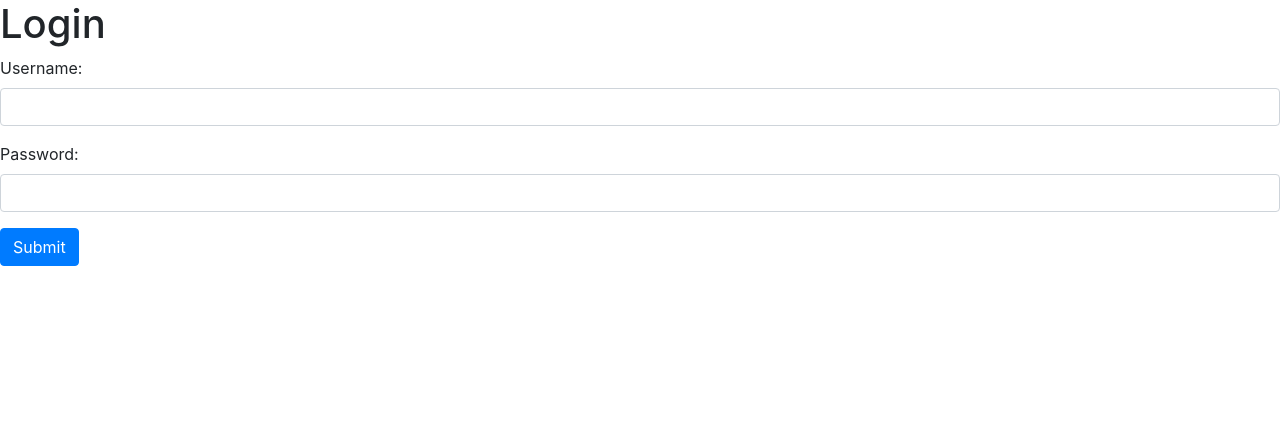
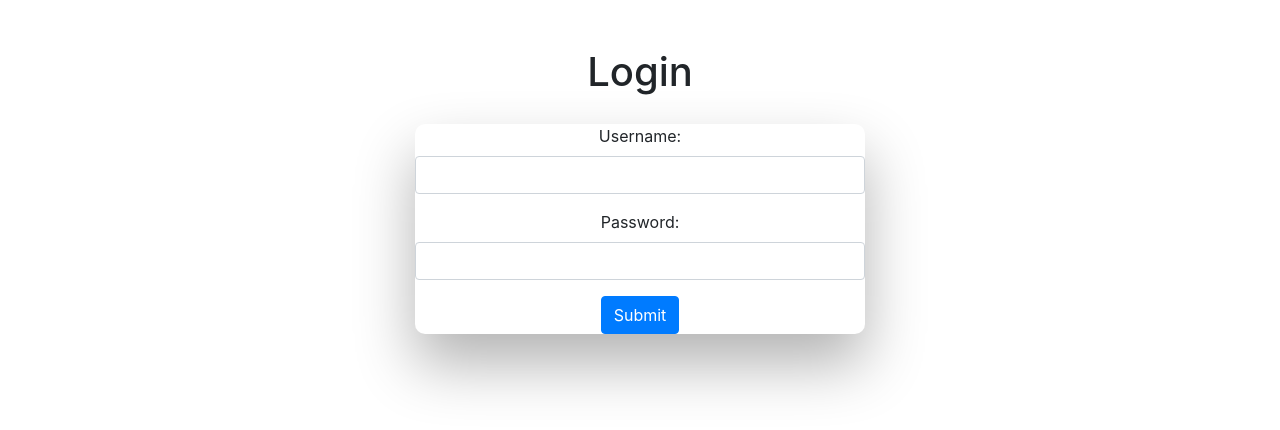
Before and after one commit to Sebbwitt/DBS-SEED-GROUP-8, a React (Create React App) app in the folder application/: page / in a window 1280 px wide. Shown: the top 430 px of the page. Built offline with nearby package versions, Linux system fonts and the light colour scheme.

Commit message:
UI refinement

```diff
--- a/application/src/index.css
+++ b/application/src/index.css
@@ -137,3 +137,29 @@ footer {
   .social-network a {
     background-color: #F9F9F9;
   }
+
+/*Login*/
+
+  .wrapper {
+    display: flex;
+    align-items: center;
+    flex-direction: column;
+    justify-content: center;
+    width: 100%;
+    min-height: 100%;
+    padding: 20px;
+  }
+
+  #formContent {
+    -webkit-border-radius: 10px 10px 10px 10px;
+    border-radius: 10px 10px 10px 10px;
+    background: #fff;
+    padding: 30px;
+    width: 90%;
+    max-width: 450px;
+    position: relative;
+    padding: 0px;
+    -webkit-box-shadow: 0 30px 60px 0 rgba(0,0,0,0.3);
+    box-shadow: 0 30px 60px 0 rgba(0,0,0,0.3);
+    text-align: center;
+  }
--- a/application/src/pages/Home.js
+++ b/application/src/pages/Home.js
@@ -6,9 +6,13 @@ import Footer from "layouts/Footer";
 const Home = () => {
     return (
         <div>
-            <Navbar/>
-            HOME PAGE???
-            <Footer/>
+            <Navbar />
+            <div id="carouselExampleSlidesOnly" class="carousel slide" data-ride="carousel">
+                <div class="carousel-inner">
+                <img class="d-block w-100" src="..." alt="First slide"/>
+                </div>
+            </div>
+            <Footer />
         </div>
     )
 }
--- a/application/src/pages/Login.js
+++ b/application/src/pages/Login.js
@@ -16,12 +16,12 @@ class Login extends React.Component {
         this.handleSubmit = this.handleSubmit.bind(this);
     }
 
-    handleUsername(event)  {
-        this.setState({username: event.target.value});
+    handleUsername(event) {
+        this.setState({ username: event.target.value });
     }
 
-    handlePassword(event)  {
-        this.setState({password: event.target.value});
+    handlePassword(event) {
+        this.setState({ password: event.target.value });
     }
 
     handleSubmit(event) {
@@ -40,12 +40,16 @@ class Login extends React.Component {
     render() {
         return (
             <div>
-                <h1>Login</h1>
+                <br></br>
+                <br></br>
+                <h1 class="text-center">Login</h1>
                 <Alert variant="danger" show={this.state.hasError}>
                     <Alert.Heading>Error!</Alert.Heading>
                     Invalid username and password.
                 </Alert>
 
+                <div class="wrapper fadeInDown">
+                    <div id="formContent">
                         <Form onSubmit={this.handleSubmit}>
                             <Form.Group>
                                 <Form.Label>Username:</Form.Label>
@@ -59,6 +63,8 @@ class Login extends React.Component {
                                 Submit
                     </Button>
                         </Form>
+                    </div>
+                </div>
             </div>
         )
     }
```
Lines whose indentation alone changed are shown as unchanged.
